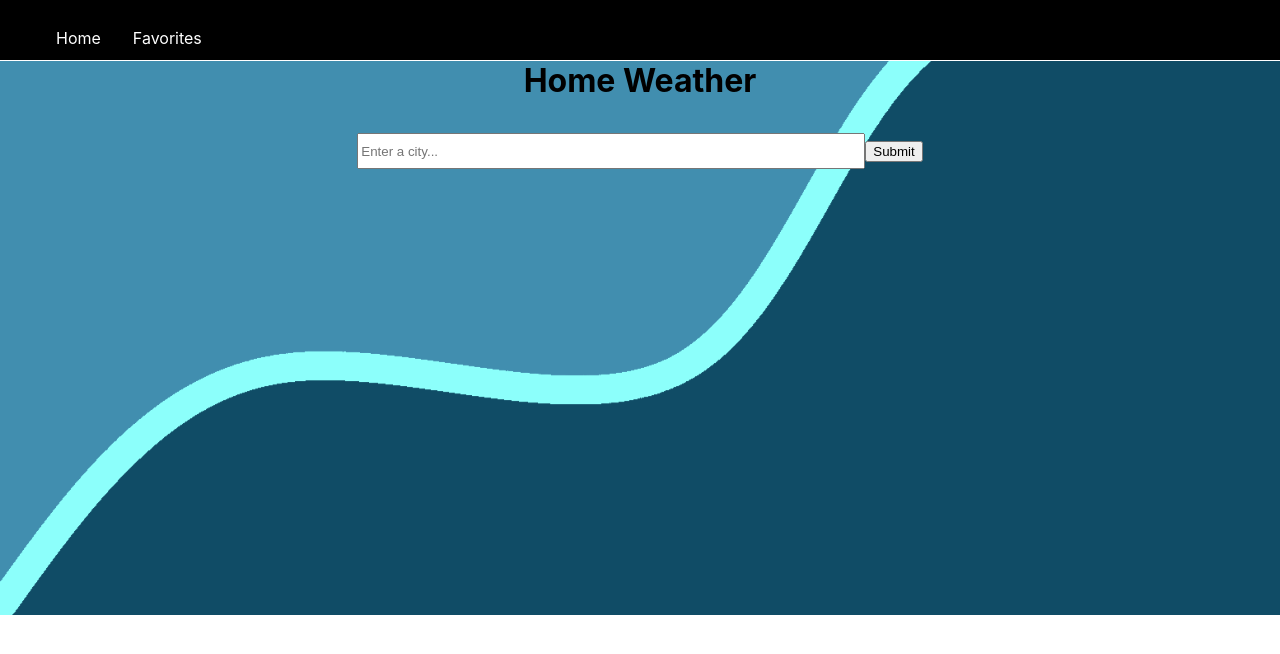
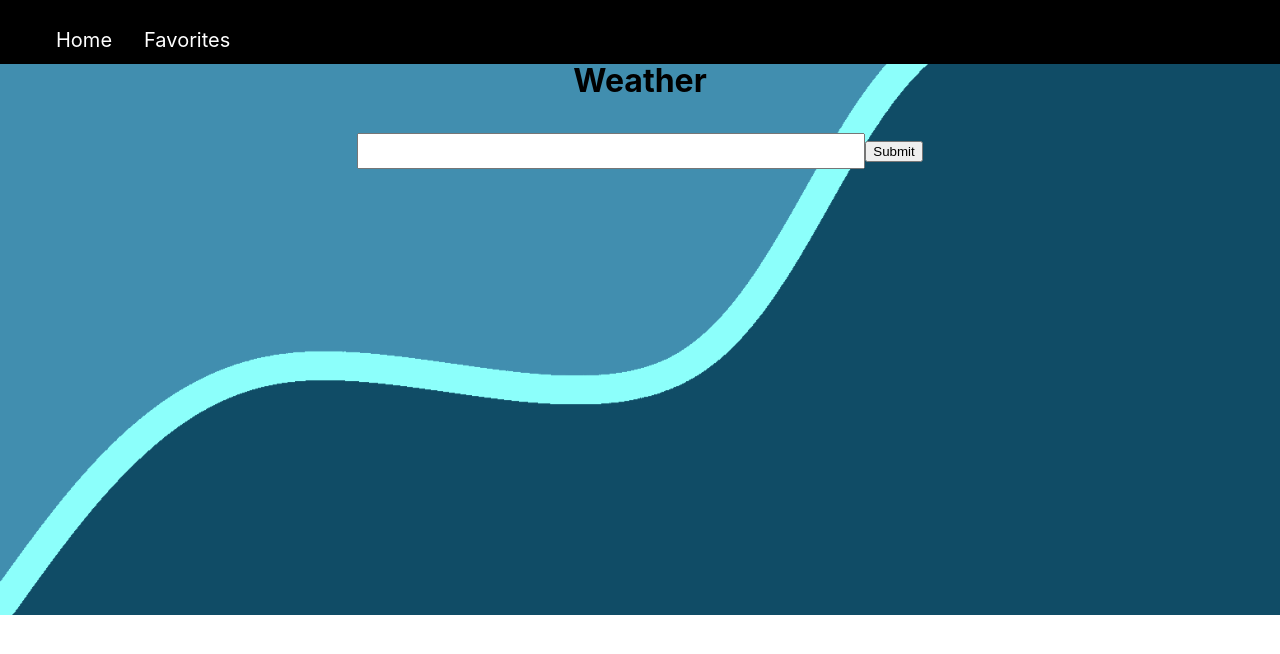
Before and after one commit to JosselineG/My2Project, a React (Create React App) app: page / in a window 1280 px wide. Shown: the top 654 px of the page. Built offline with nearby package versions, Linux system fonts and the light colour scheme; no server answers.

Commit message:
third commit

```diff
--- a/src/App.css
+++ b/src/App.css
@@ -10,6 +10,7 @@
   width: 100%;
   background-color: black;
 
+
 }
 
 .navBar li{
@@ -20,6 +21,7 @@
   padding: 12px 16px;
   text-decoration: none;
   list-style: none;
+
 
 }
 .navBar li:hover{
--- a/src/App.js
+++ b/src/App.js
@@ -10,10 +10,10 @@ function App() {
       <nav className='navBar'>
       <ul>
             <li>
-           <Link style={{color:"white", textDecoration: 'none'}}  to = '/'> Home</Link>
+           <Link style={{color:"white", textDecoration: 'none', fontSize:'20px'}}  to = '/'> Home</Link>
             </li>
              <li>
-             <Link style={{color:"white", textDecoration: 'none'}} to = 'Favorite'>Favorites</Link>
+             <Link style={{color:"white", textDecoration: 'none',  fontSize:'20px'}} to = 'Favorites'>Favorites</Link>
             </li>
 
           </ul>
--- a/src/components/Home.js
+++ b/src/components/Home.js
@@ -18,32 +18,35 @@ class Home extends Component{
 
     handleSubmit =(e)=>{
 
-        e.preventdefault()
-    }
-
-
-    componentDidMount(){
-
-    fetch('api.openweathermap.org/data/2.5/weather?q={city name},{state code},{country code}&appid={85d5a26c992084f5c10991cdc6389f48}')
+    fetch('api.openweathermap.org/data/2.5/weather?q='+ this.state.value + '&appid={85d5a26c992084f5c10991cdc6389f48}')
     .then(response => response.json())
     .then((data) => console.log(data))
 
-    }
+}
+
+
 
 
         render(){
             return(
                 <div className="home">
-                    <h1>Home Weather</h1>
+                    <h1>Weather</h1>
 
                     <div className='searchBox'>
-          <input type='text'
-          className="search-bar"
-          placeholder='Enter a city...'/>
+                    <input type='text'
+                        className="search-bar"
+                        placeholder='Enter a city...'
+                        value= { this.state.value}
+                        onChange={(e)=>this.handleChange(e)}
+                    />
 
-          <button className= "bt" type = 'submit'>Submit</button>
+                    <button
+                        className= "bt"
+                        type = 'submit'
+                        onClick={(e)=>this.handleSubmit(e)}
+                        >Submit</button>
 
-        </div>
+                      </div>
 
 
 
```
Also changed, not shown: src/components/Favorites.js (+7 -0 lines).
